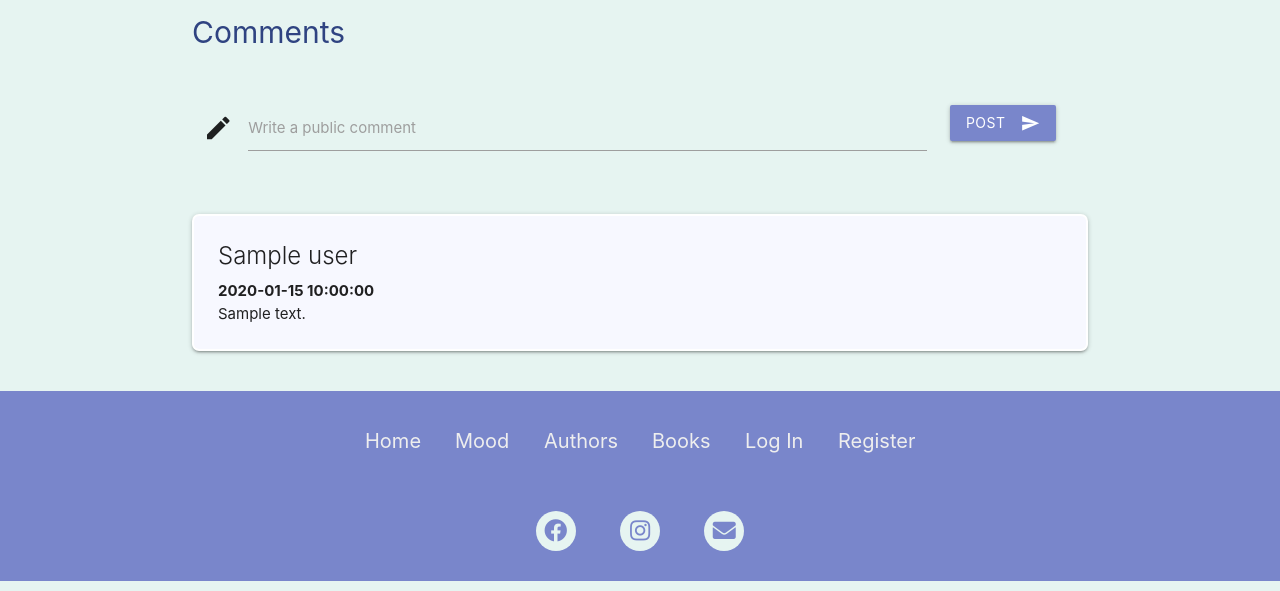
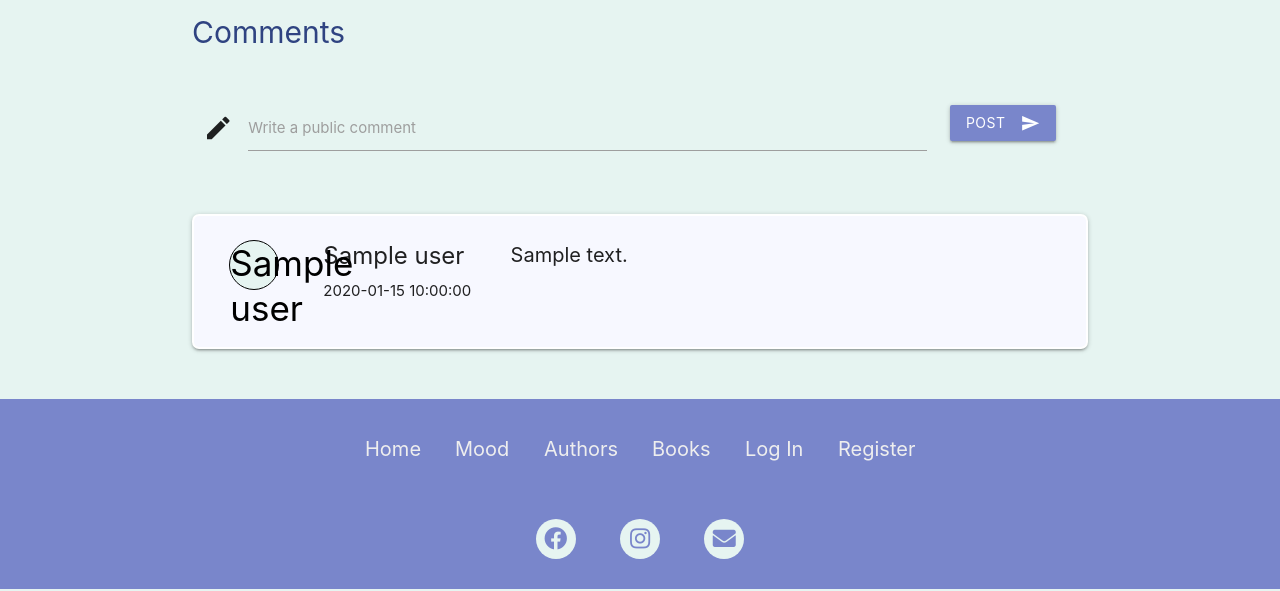
Before and after one commit to daithioc95/MS3, a Flask app: page /author_profile/1 in a window 1280 px wide. Shown: the part 1433-2024 px from the top of the page. Run offline with Flask 2, Linux system fonts and the light colour scheme; grey boxes marked "Sample" are stand-in pictures; a database or web service that is not in the repository returns one stand-in record (values such as "Sample title"); some libraries are stand-ins or nearby versions; some web fonts are replaced.

Commit message:
Design books and authors comments sections

```diff
--- a/static/css/style.css
+++ b/static/css/style.css
@@ -1110,6 +1110,11 @@ font-size: 20px;
     margin-bottom: 20px;
 } */
 
+.card{
+margin-bottom: 50px;
+/* margin: 50px 0; */
+}
+
 .user-details-dsk{
     padding-left: 0 !important;
 }
@@ -1117,3 +1122,39 @@ font-size: 20px;
 .material-icons:hover{
     color: #E6F4F1;
 }
+
+.comment-description{
+    font-size: 20px;
+}
+
+.i-circle {
+    background: #E6F4F1;
+    color: black;
+    /* padding: 5px 17px;
+    border-radius: 50%;
+    font-size: 30px;
+    border: solid 0.5px; */
+    /*  */
+      font-size: 35px;
+  display: block;
+  width: 50px;
+  height: 50px;
+  border-radius: 50%;
+  border: 0.5px solid black;
+  line-height: 45px;
+  text-align: center;
+  -webkit-box-sizing: border-box;
+     -moz-box-sizing: border-box;
+          box-sizing: border-box;
+}
+
+.user-content{
+    padding-left: 35px !important;
+}
+
+@media screen and (max-width:570px) {
+.user-content{
+    margin-top: 5px;
+}
+
+}
--- a/templates/indiv_author.html
+++ b/templates/indiv_author.html
@@ -32,7 +32,8 @@
         <div class="row">
             <div class="col l3">
                 <div id="circle-container">
-                    <div class="profile-image" style="background: url({% if author.image %}{{ author.image }}{% else %}/static/images/authors/avatar_icon.jpg{% endif %}) no-repeat top center;">
+                    <div class="profile-image"
+                        style="background: url({% if author.image %}{{ author.image }}{% else %}/static/images/authors/avatar_icon.jpg{% endif %}) no-repeat top center;">
                     </div>
                 </div>
             </div>
@@ -55,7 +56,8 @@
                         href="{{ url_for('book_profile', Book= book) }}"><i
                             class="fas fa-book fa-5x {% if loop.index % 8 == 0 %}teal-book{% elif loop.index % 7 == 0 %}red-book{% elif loop.index % 6 == 0 %}orange-book{% elif loop.index % 5 == 0 %}green-book{% elif loop.index % 4 == 0 %}purple-book{% elif loop.index % 3 == 0 %}lavender-book{% elif loop.index % 2 == 0 %}brown-book{% elif loop.index % 1 == 0 %}blue-book{% endif %}"></i>
 
-                        <p class="book-title">{% if book|length < 50 %}{{ book }}{% else %}{{ book|truncate(50) }}...{% endif %}</p>
+                        <p class="book-title">
+                            {% if book|length < 50 %}{{ book }}{% else %}{{ book|truncate(50) }}...{% endif %}</p>
                     </a>
                 </div>{% endfor %}
             </div>
@@ -95,7 +97,7 @@
             <div class="col s12">
                 <div id="circle-container">
                     <div class="profile-image"
-                    style="background: url({% if author.image %}{{ author.image }}{% else %}/static/images/authors/avatar_icon.jpg{% endif %}) no-repeat top center;">
+                        style="background: url({% if author.image %}{{ author.image }}{% else %}/static/images/authors/avatar_icon.jpg{% endif %}) no-repeat top center;">
                     </div>
                 </div>
             </div>
@@ -113,12 +115,13 @@
         {% if author.Books %}
         <h3 class="book-heading"><b>Books</b></h3>
         <div class="row">
-        {% endif %}
+            {% endif %}
             {% for book in author.Books %}<div class="col s4 author-book-entries"><a
                     href="{{ url_for('book_profile', Book= book) }}"><i
                         class="fas fa-book fa-5x {% if loop.index % 8 == 0 %}teal-book{% elif loop.index % 7 == 0 %}red-book{% elif loop.index % 6 == 0 %}orange-book{% elif loop.index % 5 == 0 %}green-book{% elif loop.index % 4 == 0 %}purple-book{% elif loop.index % 3 == 0 %}lavender-book{% elif loop.index % 2 == 0 %}brown-book{% elif loop.index % 1 == 0 %}blue-book{% endif %}"></i>
 
-                    <p class="book-title">{% if book|length < 50 %}{{ book }}{% else %}{{ book|truncate(50) }}...{% endif %}</p>
+                    <p class="book-title">
+                        {% if book|length < 50 %}{{ book }}{% else %}{{ book|truncate(50) }}...{% endif %}</p>
                 </a>
             </div>{% endfor %}
         </div>
@@ -177,7 +180,8 @@
                 <blockquote>
                     <p>{{ quote.Quote }}</p>
                     <div>
-                        <i id="{{ quote._id }}" onclick="shareQuote(this.id)" class="share-quote-mob share-quote fas fa-link"></i></div>
+                        <i id="{{ quote._id }}" onclick="shareQuote(this.id)"
+                            class="share-quote-mob share-quote fas fa-link"></i></div>
                     <cite>{{ quote.Author }}</cite>
                     <div class="star">
                         {% if session.user %}
@@ -213,11 +217,13 @@
         {% for p in pages %}
         {% if  p == page  %}
         <li class="active">
-            <a href="{{ url_for('author_profile', Author=author.Author, page = p, _anchor='author-title') }}">{{ p }}</a>
+            <a
+                href="{{ url_for('author_profile', Author=author.Author, page = p, _anchor='author-title') }}">{{ p }}</a>
         </li>
         {% else %}
         <li class="">
-            <a href="{{ url_for('author_profile', Author=author.Author, page = p, _anchor='author-title') }}">{{ p }}</a>
+            <a
+                href="{{ url_for('author_profile', Author=author.Author, page = p, _anchor='author-title') }}">{{ p }}</a>
         </li>
         {% endif %}
         {% endfor %}
@@ -230,7 +236,7 @@
 
 
     <div class="row">
-        <h2>Similar Authors</h2>
+        <h2 id="comments-heading">Similar Authors</h2>
     </div>
 
     <div class="row">
@@ -294,7 +300,8 @@
         <h2>Comments</h2>
     </div>
     <div class="row">
-        <form class="col s12" {% if session.user %} method="POST" action="{{ url_for('comment', Author=author.Author, section="authors") }}"{% else %}{% endif %}>
+        <form class="col l12 s11" {% if session.user %} method="POST"
+            action="{{ url_for('comment', Author=author.Author, section="authors", _anchor = "comments-heading")  }}" {% else %}{% endif %}>
             <div class="row">
                 <div class="input-field col s10">
                     <i class="material-icons prefix">mode_edit</i>
@@ -305,7 +312,8 @@
                     <label for="comment">Write a public comment</label>
                 </div>
                 <div class="input-field col s2">
-                    <button id="post-button" class="btn waves-effect waves-light" {% if session.user %}type="submit" name="action"{% else %}type="button" onclick="commentLogin()"{% endif %}>Post
+                    <button id="post-button" class="btn waves-effect waves-light" {% if session.user %}type="submit"
+                        name="action" {% else %}type="button" onclick="commentLogin()" {% endif %}>Post
                         <i class="material-icons right">send</i>
                     </button>
                 </div>
@@ -316,18 +324,24 @@
     {% for comment in author.Comments|sort(reverse=true,attribute='date')  %}
     <!-- posts -->
     <div class="card">
-        <div class="card-content">
-            <span class="card-title">{{ comment.user }}</span>
-            <b>
-                <p>{{ comment.date }}</p>
-            </b>
-
-            <p>{{ comment.text }}</p>
+        <div class="card-content row">
+            <div class="col l1 s6">
+                <span class="i-circle">{{ comment.user[0] }}</span>
+            </div>
+            <div class="col l3 s6 user-content">
+                <span class="card-title"><b>{{ comment.user }}</b></span>
+                <span>
+                    <p class="comment-date">{{ comment.date }}</p>
+                </span>
+            </div>
+            <div class="col l8 s12">
+                <p class="comment-description">{{ comment.text }}</p>
+            </div>
         </div>
     </div>
     {% endfor %}
     {% else %}
-        <h3 class="center-align">No comments made yet</h3>
+    <h3 class="center-align">No comments made yet</h3>
     {% endif %}
 </main>
 {% endblock %}
```
Also changed, not shown: templates/indiv_book.html (+16 -10 lines).
